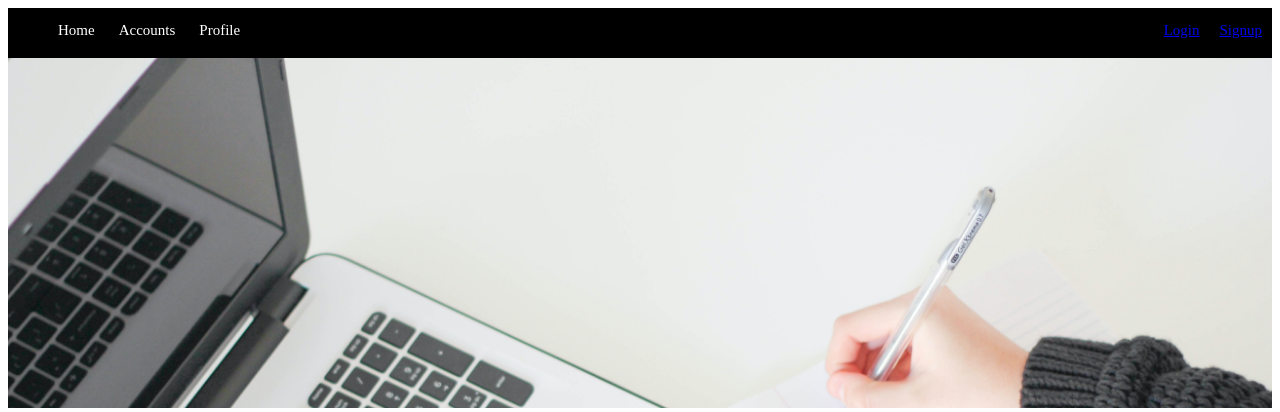
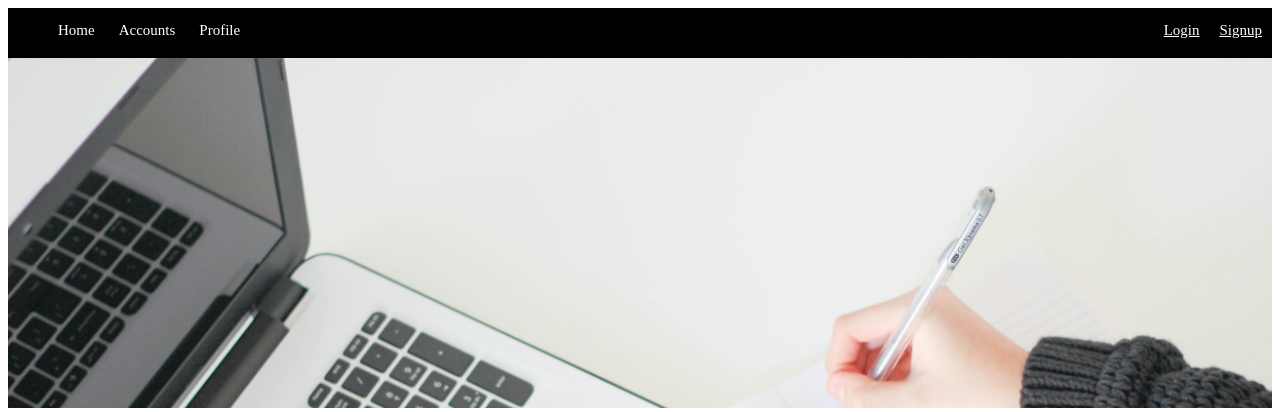
Before and after one commit to mhdshjn/social, a Django app: page / in a window 1280 px wide. Shown: the top 412 px of the page. Run offline with Django 3.2, Linux system fonts and the light colour scheme.

Commit message:
fixed errors

```diff
--- a/core/templates/main.html
+++ b/core/templates/main.html
@@ -18,8 +18,8 @@
         <li class="right"><a href="{% url 'logout' %}">Logout</a></li>
         <li class="right">{{user.name}}</li>
         {% else %}
-        <li class="right"><a href="{% url 'signup' %}">Signup</a></li>
-        <li class="right"><a href="{% url 'login' %}">Login</a></li>
+        <li class="right"><a style="color: white;" href="{% url 'signup' %}">Signup</a></li>
+        <li class="right"><a style="color: white;" href="{% url 'login' %}">Login</a></li>
         {% endif %}
 
     </ul>
--- a/core/views.py
+++ b/core/views.py
@@ -7,13 +7,14 @@ def home(request):
     return render(request, "home.html")
 
 def signup(request):
+    form = UserCreationForm()
     if request.method == "POST":
         form = UserCreationForm(request.POST)
         if form.is_valid():
             user = form.save()
-            login(request,user)
-            return redirect("home")
-    else:
-        form= UserCreationForm()
+            login(request, user)
+        else:
+            form= UserCreationForm()
+        return redirect("home")
 
     return render(request, "signup.html",{'form':form})
--- a/static/css/style.css
+++ b/static/css/style.css
@@ -23,3 +23,7 @@
     background-size: cover;
 
 }
+
+nav li a {
+    color: white;
+}
```
Also changed, not shown: db.sqlite3.
